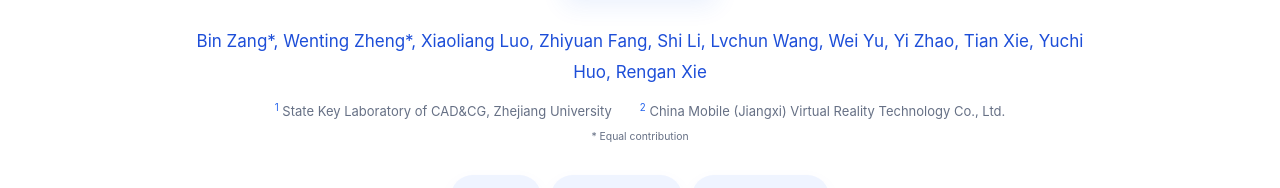
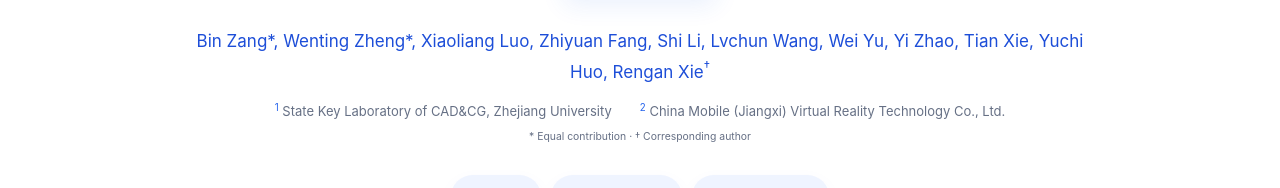
Before and after one commit to xbdff/HIVE-3D, a Next.js app: page / in a window 1280 px wide. Shown: the part 455-643 px from the top of the page. Built offline with nearby package versions, Linux system fonts and the light colour scheme.

Commit message:
docs: mark corresponding author

```diff
--- a/app/page.tsx
+++ b/app/page.tsx
@@ -33,8 +33,8 @@
     <section className="publication-hero" id="top">
       <h1><em>HIVE-3D</em>: Hierarchical Voxel Enhancement for High-Quality 3D Scene Generation</h1>
       <p className="venue-line">{paper.venue}</p>
-      <p className="authors">{paper.authors.map((author, index) => <span key={author}>{author}{index < paper.authors.length - 1 ? ", " : ""}</span>)}</p>
-      <div className="affiliations"><p><sup>1</sup> {paper.affiliations[0]}</p><p><sup>2</sup> {paper.affiliations[1]}</p><small>* Equal contribution</small></div>
+      <p className="authors">{paper.authors.map((author, index) => <span key={author}>{author}{index === paper.authors.length - 1 ? <sup>†</sup> : null}{index < paper.authors.length - 1 ? ", " : ""}</span>)}</p>
+      <div className="affiliations"><p><sup>1</sup> {paper.affiliations[0]}</p><p><sup>2</sup> {paper.affiliations[1]}</p><small>* Equal contribution · † Corresponding author</small></div>
       <div className="publication-links"><a href={paper.links.paper}>▤ Paper</a><span aria-disabled="true">⌘ Code · Soon</span><span aria-disabled="true">◇ Model · Soon</span></div>
     </section>
 
```
Also changed, not shown: 1 other file (tests, documents, lock files or other folders).
